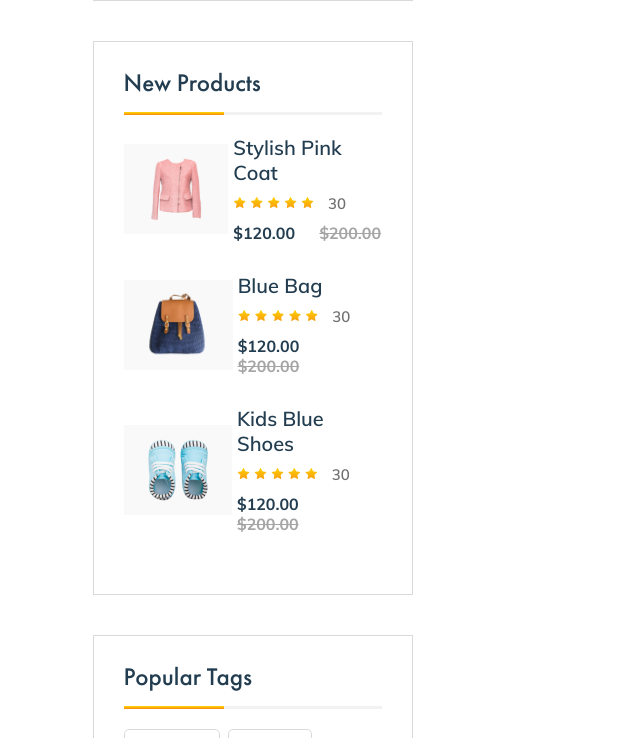
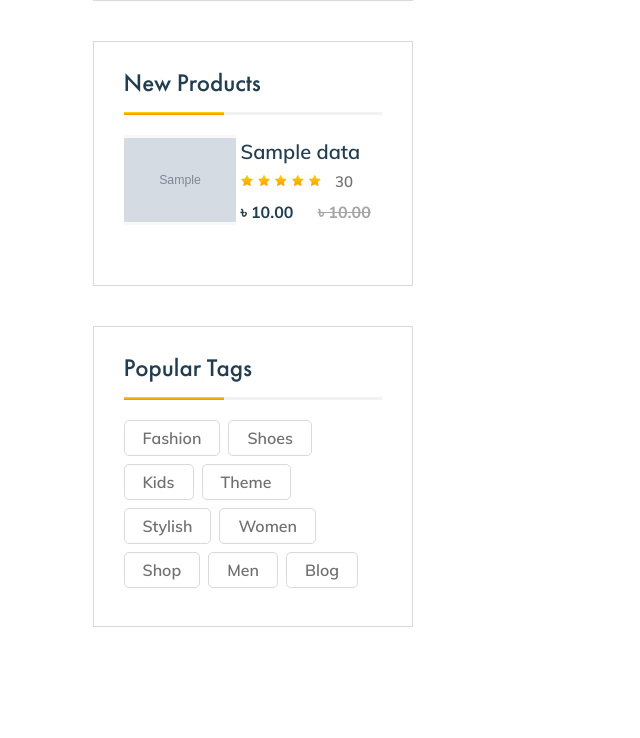
Before and after one commit to m0mins/Shop_Online, a Django app: template templates/App_Products/shop_products.html in a window 1280 px wide. Shown: the part 1946-2684 px from the top of the page, without its empty margins (0-640 px from the left). Run offline with Django 4.2, Linux system fonts and the light colour scheme; the template is opened without the code that fills it: most values are stand-ins (such as "Sample title", 1, 10 or a date in 2020); grey boxes marked "Sample" are stand-in pictures; some libraries are stand-ins or nearby versions; some web fonts are replaced.

Commit message:
added new products feature

```diff
--- a/App_Products/views.py
+++ b/App_Products/views.py
@@ -93,6 +93,7 @@ def shop_products(request):
 
 
     products = Product.objects.all()
+    new_added=(products[::-1])[:3]
     product_details = []
 
     for product in products:
@@ -113,6 +114,6 @@ def shop_products(request):
         product_details.append(product_detail)
     combined_data = [{'object': obj, 'product_name': name} for obj, name in zip(products, product_details)]
 
-    context = {'combined_data': combined_data}
+    context = {'combined_data': combined_data,'new_added':new_added}
 
     return render(request, 'App_Products/shop_products.html', context)
--- a/templates/App_Products/shop_products.html
+++ b/templates/App_Products/shop_products.html
@@ -155,15 +155,16 @@
                         <div class="shop-filter-item new-product">
                             <h2>New Products</h2>
                             <ul>
+                                {% for data in new_added %}
                                 <li>
                                     <div class="product-card">
                                         <div class="card-image">
                                             <div class="image">
-                                                <img src="assets/images/new-product/1.png" alt="">
+                                                <img src="{{data.mainimage.url}}" alt="">
                                             </div>
                                         </div>
                                         <div class="content">
-                                            <h3><a href="product.html">Stylish Pink Coat</a></h3>
+                                            <h3><a href="{% url 'App_Products:single_product' pk=data.id %}">{{data.name}}</a></h3>
                                             <div class="rating-product">
                                                 <i class="fi flaticon-star"></i>
                                                 <i class="fi flaticon-star"></i>
@@ -173,60 +174,13 @@
                                                 <span>30</span>
                                             </div>
                                             <div class="price">
-                                                <span class="present-price">$120.00</span>
-                                                <del class="old-price">$200.00</del>
+                                                <span class="present-price">&#2547; {{data.price|floatformat:2}}</span>
+                                                <del class="old-price">&#2547; {{data.old_price|floatformat:2}}</del>
                                             </div>
                                         </div>
                                     </div>
                                 </li>
-                                <li>
-                                    <div class="product-card">
-                                        <div class="card-image">
-                                            <div class="image">
-                                                <img src="assets/images/new-product/2.png" alt="">
-                                            </div>
-                                        </div>
-                                        <div class="content">
-                                            <h3><a href="product.html">Blue Bag</a></h3>
-                                            <div class="rating-product">
-                                                <i class="fi flaticon-star"></i>
-                                                <i class="fi flaticon-star"></i>
-                                                <i class="fi flaticon-star"></i>
-                                                <i class="fi flaticon-star"></i>
-                                                <i class="fi flaticon-star"></i>
-                                                <span>30</span>
-                                            </div>
-                                            <div class="price">
-                                                <span class="present-price">$120.00</span>
-                                                <del class="old-price">$200.00</del>
-                                            </div>
-                                        </div>
-                                    </div>
-                                </li>
-                                <li>
-                                    <div class="product-card">
-                                        <div class="card-image">
-                                            <div class="image">
-                                                <img src="assets/images/new-product/3.png" alt="">
-                                            </div>
-                                        </div>
-                                        <div class="content">
-                                            <h3><a href="product.html">Kids Blue Shoes</a></h3>
-                                            <div class="rating-product">
-                                                <i class="fi flaticon-star"></i>
-                                                <i class="fi flaticon-star"></i>
-                                                <i class="fi flaticon-star"></i>
-                                                <i class="fi flaticon-star"></i>
-                                                <i class="fi flaticon-star"></i>
-                                                <span>30</span>
-                                            </div>
-                                            <div class="price">
-                                                <span class="present-price">$120.00</span>
-                                                <del class="old-price">$200.00</del>
-                                            </div>
-                                        </div>
-                                    </div>
-                                </li>
+                                {% endfor %}
                             </ul>
                         </div>
                     </div>
```
Also changed, not shown: templates/App_Products/Category/test.html (deleted, +0 -71 lines).
